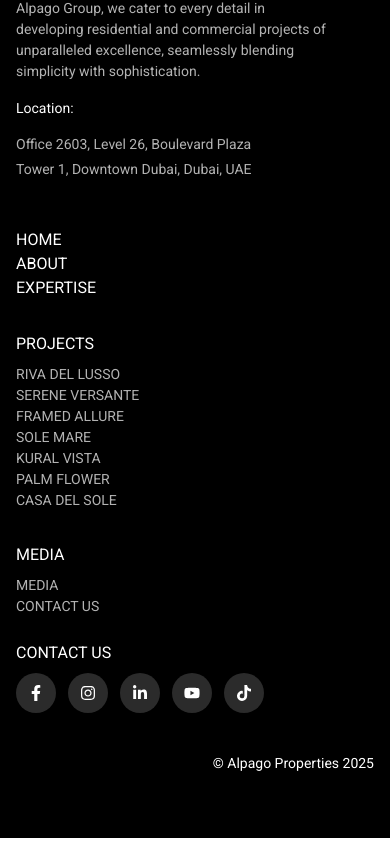
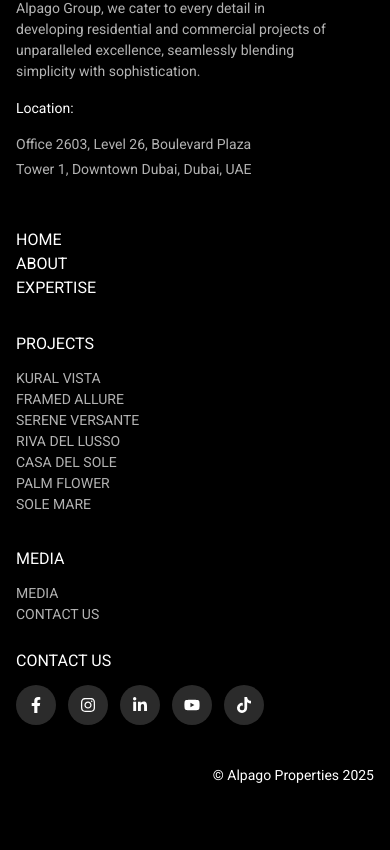
Before and after one commit to engromerbaig/alpago-properties-clone, a Next.js app: page / in a window 390 px wide. Shown: the part 7839-8689 px from the top of the page. Built offline with nearby package versions, Linux system fonts and the light colour scheme.

Commit message:
cleanup footer

```diff
--- a/src/components/Footer.js
+++ b/src/components/Footer.js
@@ -1,3 +1,4 @@
+// components/Footer.jsx
 'use client';
 
 import Container from "./Container";
@@ -6,18 +7,14 @@ import BodyText from "./BodyText";
 import { FOOTER_CONTENT } from "@/constants/footer";
 import { SOCIAL_LINKS } from "@/constants/socials";
 import NAV_LINKS from "@/constants/navlinks";
+import { PROJECTS_DATA } from "@/constants/projects";
 import { theme } from "@/theme";
 import Link from "next/link";
 
-function slugify(text) {
-  return text
-    .toLowerCase()
-    .replace(/\s+/g, "-")
-    .replace(/[^\w\-]+/g, "");
-}
+const sectionSpacing = "space-y-3 xl:space-y-4";
 
 export default function Footer() {
-  const { company, links } = FOOTER_CONTENT;
+  const { company } = FOOTER_CONTENT;
 
   const menuLinks = NAV_LINKS.filter(({ name }) =>
     ["Home", "About", "Expertise"].includes(name)
@@ -55,9 +52,9 @@ export default function Footer() {
         {/* Right: Footer Columns */}
         <div className="col-span-12 md:col-span-8 grid grid-cols-8 gap-8">
           {/* Menu Links */}
-          <div className="col-span-8 md:col-span-2 space-y-3 xl:space-y-4">
-            {menuLinks.map(({ name, href }) => (
-              <Link key={name} href={href}>
+          <div className={`col-span-8 md:col-span-2 ${sectionSpacing}`}>
+            {menuLinks.map(({ name }) => (
+              <Link key={name} href={name === "Home" ? "/" : "#"}>
                 <BodyText
                   text={name.toUpperCase()}
                   className="text-base"
@@ -69,12 +66,12 @@ export default function Footer() {
           </div>
 
           {/* Projects */}
-          <div className="col-span-8 md:col-span-3 space-y-2">
+          <div className={`col-span-8 md:col-span-3 ${sectionSpacing}`}>
             <Heading text="PROJECTS" size="text-base" centered={false} />
-            {links.projects.map((item) => (
-              <Link key={item} href={`/projects/${slugify(item)}`}>
+            {PROJECTS_DATA.map(({ name }) => (
+              <Link key={name} href="#">
                 <BodyText
-                  text={item.toUpperCase()}
+                  text={name.toUpperCase()}
                   className="text-sm"
                   centered={false}
                   color="text-grayText"
@@ -84,10 +81,10 @@ export default function Footer() {
           </div>
 
           {/* Media + Socials */}
-          <div className="col-span-8 md:col-span-3 space-y-2">
+          <div className={`col-span-8 md:col-span-3 ${sectionSpacing}`}>
             <Heading text="MEDIA" size="text-base" centered={false} />
-            {mediaLinks.map(({ name, href }) => (
-              <Link key={name} href={href}>
+            {mediaLinks.map(({ name }) => (
+              <Link key={name} href="#">
                 <BodyText
                   text={name.toUpperCase()}
                   className="text-sm"
@@ -116,7 +113,6 @@ export default function Footer() {
         </div>
       </div>
 
-      {/* Copyright */}
       <div className="text-xs text-gray-400 mt-10 text-end">
         <BodyText
           color="text-white"
--- a/src/constants/footer.js
+++ b/src/constants/footer.js
@@ -8,15 +8,5 @@ export const FOOTER_CONTENT = {
       "Tower 1, Downtown Dubai, Dubai, UAE",
     ],
   },
-  links: {
-    projects: [
-      "Riva Del Lusso",
-      "Serene Versante",
-      "Framed Allure",
-      "Sole Mare",
-      "Kural Vista",
-      "Palm Flower",
-      "Casa Del Sole",
-    ],
-  },
+
 };
```
